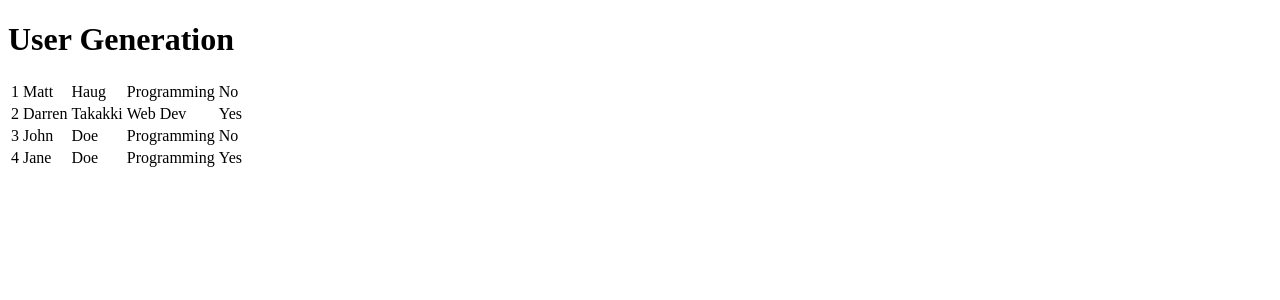
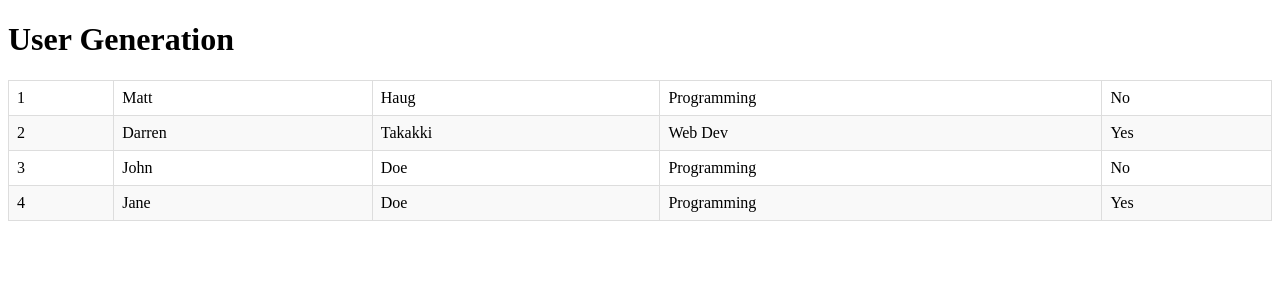
Before and after one commit to diana890/Angular-Class-Project, an Angular app: page / in a window 1280 px wide. Shown: the top 300 px of the page. Built offline with nearby package versions, Linux system fonts and the light colour scheme.

Commit message:
creating student-detail component

```diff
--- a/src/app/student-detail/student-detail.component.scss
+++ b/src/app/student-detail/student-detail.component.scss
@@ -0,0 +1,27 @@
+//Styles Provided by ChatGpt
+
+.student-detail {
+  border: 1px solid #ddd;
+  padding: 16px;
+  margin-top: 16px;
+  background-color: #f9f9f9;
+}
+
+h2 {
+  margin-top: 0;
+}
+
+.student-detail {
+  border: 1px solid #ddd;
+  padding: 16px;
+  margin-top: 16px;
+  background-color: #f9f9f9;
+  text-align: center; /* Center the text inside the div */
+  max-width: 600px; /* Optional: Set a max-width for the div */
+  margin-left: auto; /* Center the div horizontally */
+  margin-right: auto; /* Center the div horizontally */
+}
+
+h2 {
+  margin-top: 0;
+}
--- a/src/app/student-list/student-list.component.html
+++ b/src/app/student-list/student-list.component.html
@@ -1,7 +1,7 @@
 <div>
   <table>
     <tbody>
-    <tr *ngFor="let student of userList" >
+    <tr *ngFor="let student of userList" (click)="selectStudent(student)" >
 
       <td>{{ student.id }}</td>
       <td>{{ student.firstName }}</td>
@@ -11,5 +11,5 @@
     </tr>
     </tbody>
   </table>
-
+  <app-student-detail [student]="selectedStudent"></app-student-detail>
 </div>
--- a/src/app/student-list/student-list.component.scss
+++ b/src/app/student-list/student-list.component.scss
@@ -0,0 +1,32 @@
+//Styles provided by ChatGpt
+.container {
+  margin: 20px;
+}
+
+h2 {
+  text-align: center;
+}
+
+table {
+  width: 100%;
+  border-collapse: collapse;
+  margin: 20px 0;
+}
+
+th, td {
+  border: 1px solid #ddd;
+  padding: 8px;
+  text-align: left;
+}
+
+th {
+  background-color: #f4f4f4;
+}
+
+tr:nth-child(even) {
+  background-color: #f9f9f9;
+}
+
+tr:hover {
+  background-color: #f1f1f1;
+}
--- a/src/app/student-list/student-list.component.ts
+++ b/src/app/student-list/student-list.component.ts
@@ -13,12 +13,18 @@ import {StudentDetailComponent} from "../student-detail/student-detail.component
 })
 export class StudentListComponent {
 
-  displayedColumns:string[]= ['id', 'firstName', 'lastName', 'department', 'isAdmin'];
+  displayedColumns: string[] = ['id', 'firstName', 'lastName', 'department', 'isAdmin'];
   userList: User[] = [ //Copied from app.component.ts
     {id: 1, firstName: "Matt", lastName: "Haug", department: "Programming", isAdmin: false},
     {id: 2, firstName: "Darren", lastName: "Takakki", department: "Web Dev", isAdmin: true},
     {id: 3, firstName: "John", lastName: "Doe", department: "Programming", isAdmin: false},
-    {id: 4, firstName: "Jane", lastName: "Doe", department: "Programming", isAdmin:true}
+    {id: 4, firstName: "Jane", lastName: "Doe", department: "Programming", isAdmin: true}
   ];
+  //Catch the onclick event from the html
+  selectedStudent?: User;
 
+  //function to set which student to display
+  selectStudent(student: User): void {
+    this.selectedStudent = student;
+  }
 }
```
